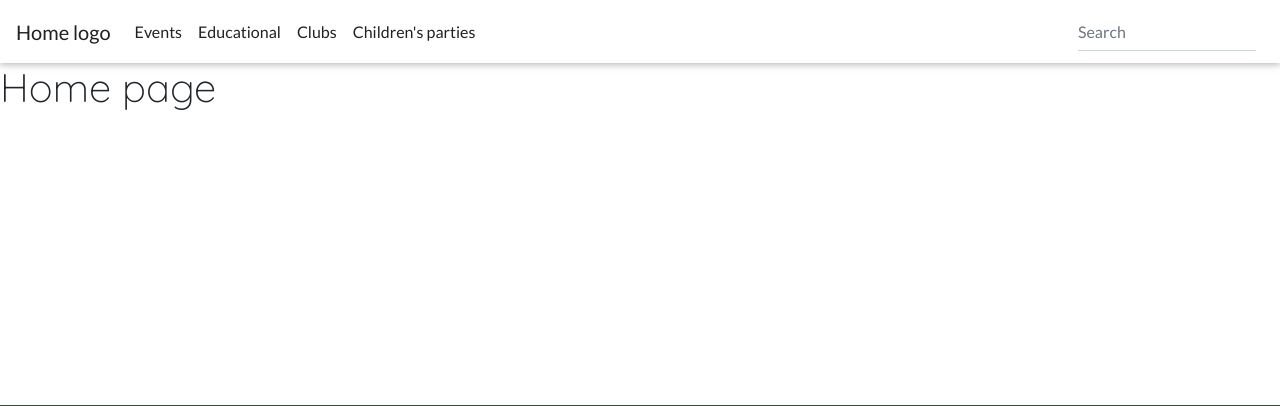
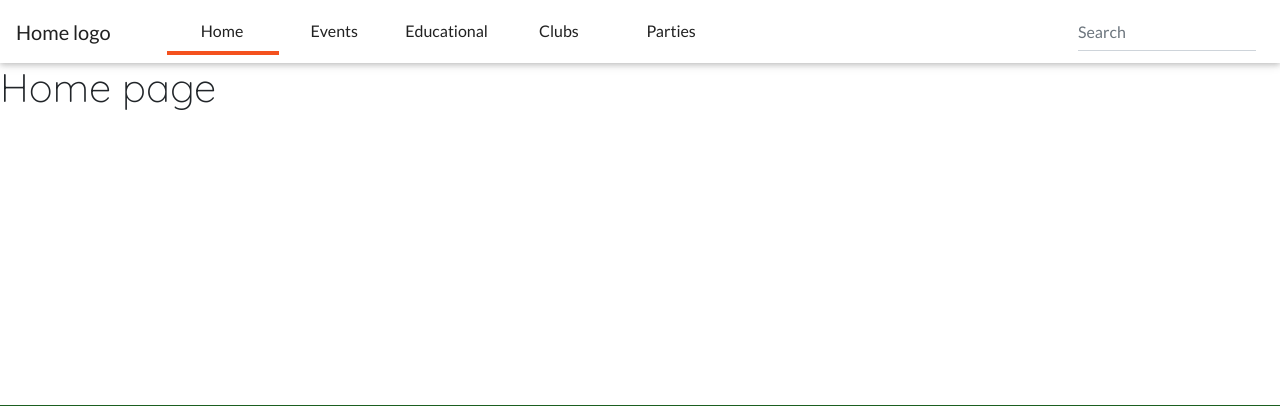
Before and after one commit to AJGreaves/familyhub2, a Django app: page / in a window 1280 px wide. Shown: the top 406 px of the page. Run offline with Django 3.2, Linux system fonts and the light colour scheme; some libraries are stand-ins or nearby versions.

Commit message:
Add animated hover feature on nav links.

```diff
--- a/static/css/style.css
+++ b/static/css/style.css
@@ -36,8 +36,8 @@ font-family: 'Lato', sans-serif;
     --main-text: 'Lato', sans-serif;
 
     /* hover effects */
-    --btn-shadow: 0 2px 5px 0 rgba(0,0,0,0.16), 0 2px 10px 0 rgba(0,0,0,0.12);
-    --btn-shadow-hvr: 0 6px 8px 0 rgba(0,0,0,0.16), 0 5px 12px 0 rgba(0,0,0,0.12);
+    --btn-shadow: 0 2px 5px 0 rgba(0, 0, 0, 0.16), 0 2px 10px 0 rgba(0, 0, 0, 0.12);
+    --btn-shadow-hvr: 0 6px 8px 0 rgba(0, 0, 0, 0.16), 0 5px 12px 0 rgba(0, 0, 0, 0.12);
 }
 
 /* STRUCTURAL ELEMENTS */
@@ -46,7 +46,12 @@ body {
 }
 
 /* FONTS */
-h1, h2, h3, h4, h5, h6 {
+h1,
+h2,
+h3,
+h4,
+h5,
+h6 {
     font-family: var(--heading);
 }
 
@@ -66,6 +71,59 @@ nav a {
 
 nav a:hover {
     color: var(--accent-color);
+}
+
+/*
+Custom underline for nav items, code adapted
+from: https://codepen.io/rm/pen/ldhon
+*/
+#underline-nav-container {
+    width: 600px;
+    box-sizing: border-box;
+    text-align: center;
+    padding-top: 1.2rem;
+}
+
+#underline-nav-container li {
+    display: inline;
+    text-align: center;
+}
+
+#underline-nav-container a {
+    display: inline-block;
+    width: 19.5%;
+    padding: .5rem 0;
+    margin: 0;
+}
+
+#underline-nav-container hr {
+    height: .25rem;
+    width: 20%;
+    margin: 0;
+    background: var(--accent-color);
+    border: none;
+    -webkit-transition: .3s ease-in-out;
+    transition: .3s ease-in-out;
+}
+
+#underline-nav-container .nav-link-one:hover ~ hr {
+    margin-left: 0%;
+}
+
+#underline-nav-container .nav-link-two:hover ~ hr {
+    margin-left: 20%;
+}
+
+#underline-nav-container .nav-link-three:hover ~ hr {
+    margin-left: 40%;
+}
+
+#underline-nav-container .nav-link-four:hover ~ hr {
+    margin-left: 60%;
+}
+
+#underline-nav-container .nav-link-five:hover ~ hr {
+    margin-left: 80%;
 }
 
 /* Stops profile dropdown menu from expanding width of screen */
--- a/templates/nav.html
+++ b/templates/nav.html
@@ -8,17 +8,20 @@
     </button>
 
     <div class="collapse navbar-collapse" id="navbarSupportedContent">
-        <ul class="navbar-nav">
+        <div id="underline-nav-container">
+            <ul>
+                <a class="nav-link-one" href="#"> Home <span class="sr-only">(current)</span></a>
 
-            <a class="custom-nav-item nav-link" href="#"> Events <span class="sr-only">(current)</span></a>
+                <a class="nav-link-two" href="#"> Events </a>
 
-            <a class="custom-nav-item nav-link" href="#"> Educational </a>
+                <a class="nav-link-three" href="#"> Educational </a>
 
-            <a class="custom-nav-item nav-link" href="#"> Clubs </a>
+                <a class="nav-link-four" href="#"> Clubs </a>
 
-            <a class="custom-nav-item nav-link" href="#"> Children's parties </a>
-
-        </ul>
+                <a class="nav-link-five" href="#"> Parties </a>
+                <hr>
+            </ul>
+        </div>
 
         <ul class="navbar-nav ml-auto">
             <form class="form-inline ml-auto">
```
Also changed, not shown: README.md.
